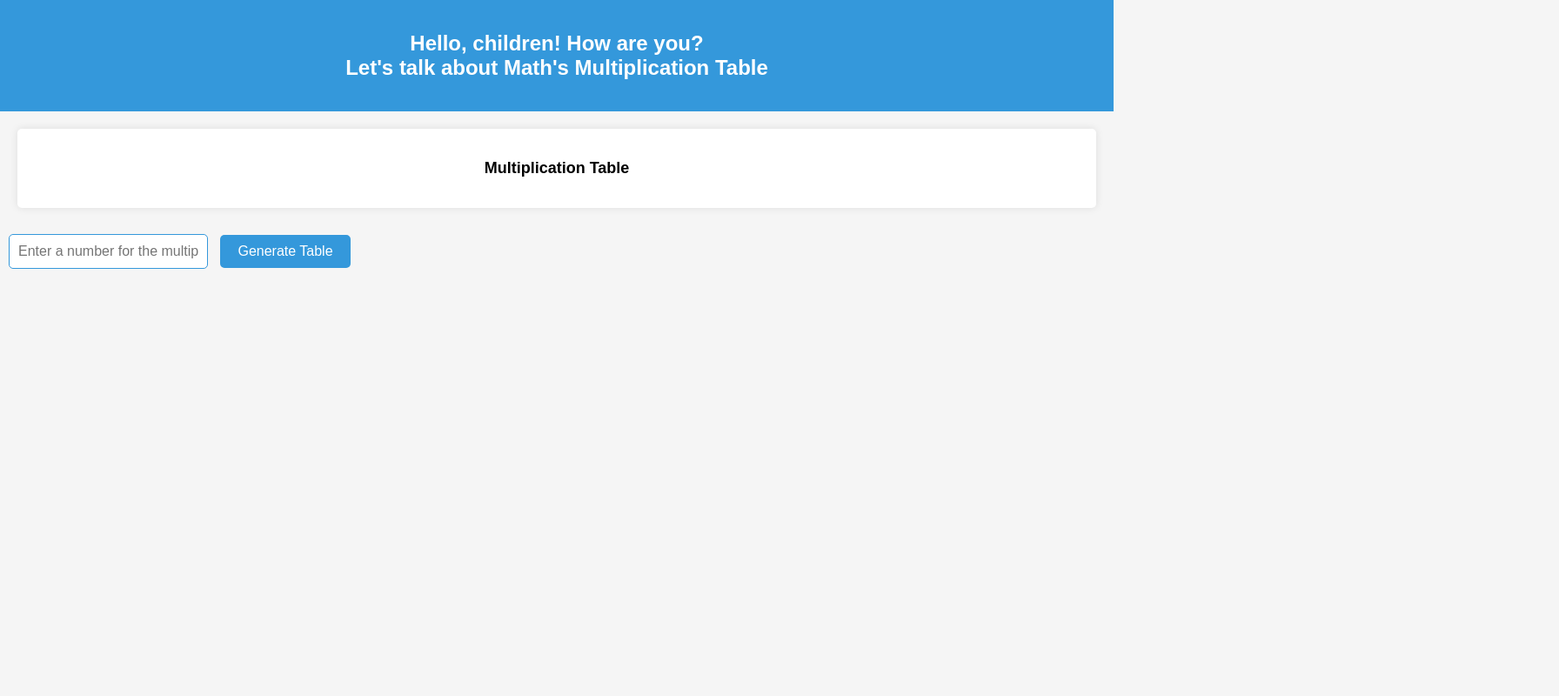
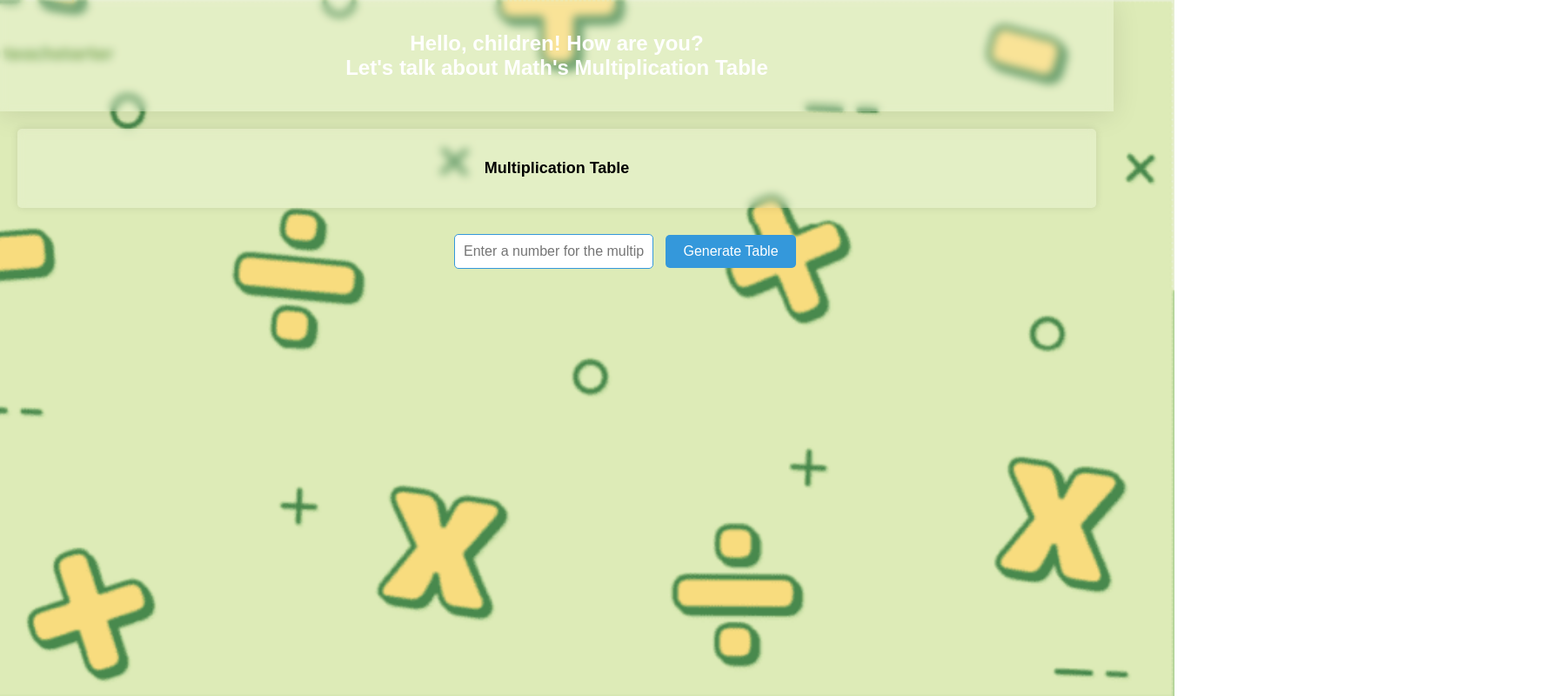
Before and after one commit to dev-alihasan/math-multiplication-table, a plain HTML site: page index.html in a window 1280 px wide. Shown: the whole page at 87% size, 1792 px wide, since content can reach past the window. Drawn offline with Linux system fonts and the light colour scheme.

Commit message:
updating

```diff
--- a/app.js
+++ b/app.js
@@ -1,6 +1,6 @@
 function mlTable(number) {
   let tableContainer = document.getElementById("table-container");
-  tableContainer.innerHTML = ""; // Clear previous table
+  tableContainer.innerHTML = "";
   for (input = 1; input <= 10; input++) {
     let result = number * input;
     let equation = `${number} x ${input} = ${result}<br>`;
--- a/design.css
+++ b/design.css
@@ -1,13 +1,20 @@
-/* style.css */
 body {
   font-family: Arial, sans-serif;
-  background-color: #f5f5f5;
+  background-image: url(img.webp);
+  background-position: center;
+  background-repeat: no-repeat;
+  background-size: cover;
+  height: 100vh;
   margin: 0;
   padding: 0;
+  overflow: hidden;
 }
 
 .main {
-  background-color: #3498db;
+  background: rgba(255, 255, 255, 0.2);
+  box-shadow: 0 4px 30px rgba(0, 0, 0, 0.1);
+  backdrop-filter: blur(5px);
+  -webkit-backdrop-filter: blur(5px);
   color: white;
   text-align: center;
   padding: 20px;
@@ -18,14 +25,21 @@ h1 {
 }
 
 .multiplication-table {
-  background-color: white;
+  background: rgba(255, 255, 255, 0.2);
+  border-radius: 2em;
+  box-shadow: 0 4px 30px rgba(0, 0, 0, 0.1);
+  backdrop-filter: blur(5px);
+  -webkit-backdrop-filter: blur(5px);
   border-radius: 5px;
   box-shadow: 0px 0px 10px rgba(0, 0, 0, 0.1);
   padding: 20px;
   margin: 20px;
   text-align: center;
 }
-
+.prompt-container {
+  position: relative;
+  left: 40%;
+}
 h2 {
   font-size: 18px;
 }
@@ -45,8 +59,6 @@ h2 {
   width: 120px;
   text-align: center;
 }
-
-/* Add this CSS to your style.css file or include it within a <style> element in the HTML head section */
 
 /* Style the prompt input */
 input[type="text"] {
```
Also changed, not shown: index.html (+1 -1 lines), img.webp (added).
